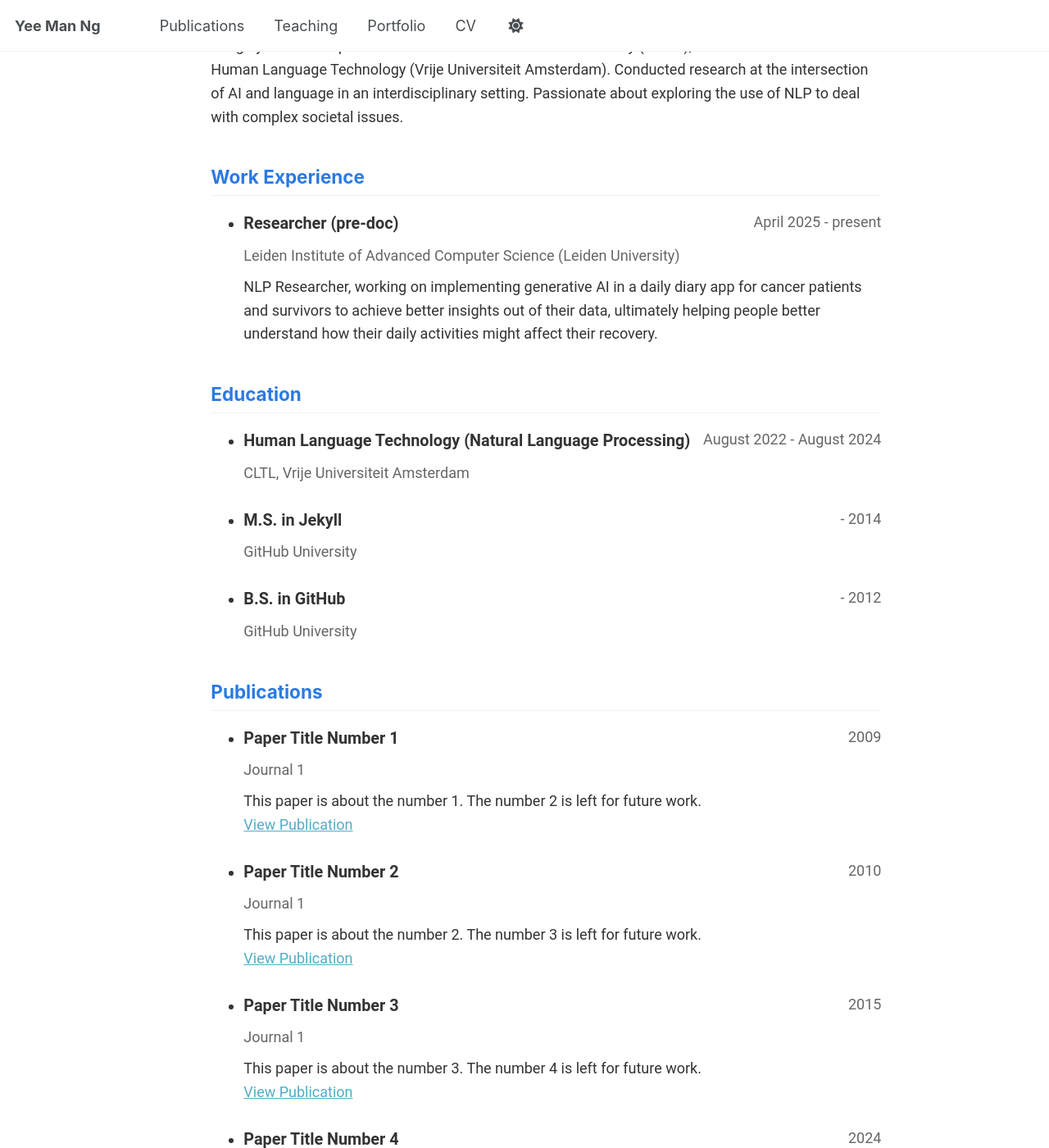
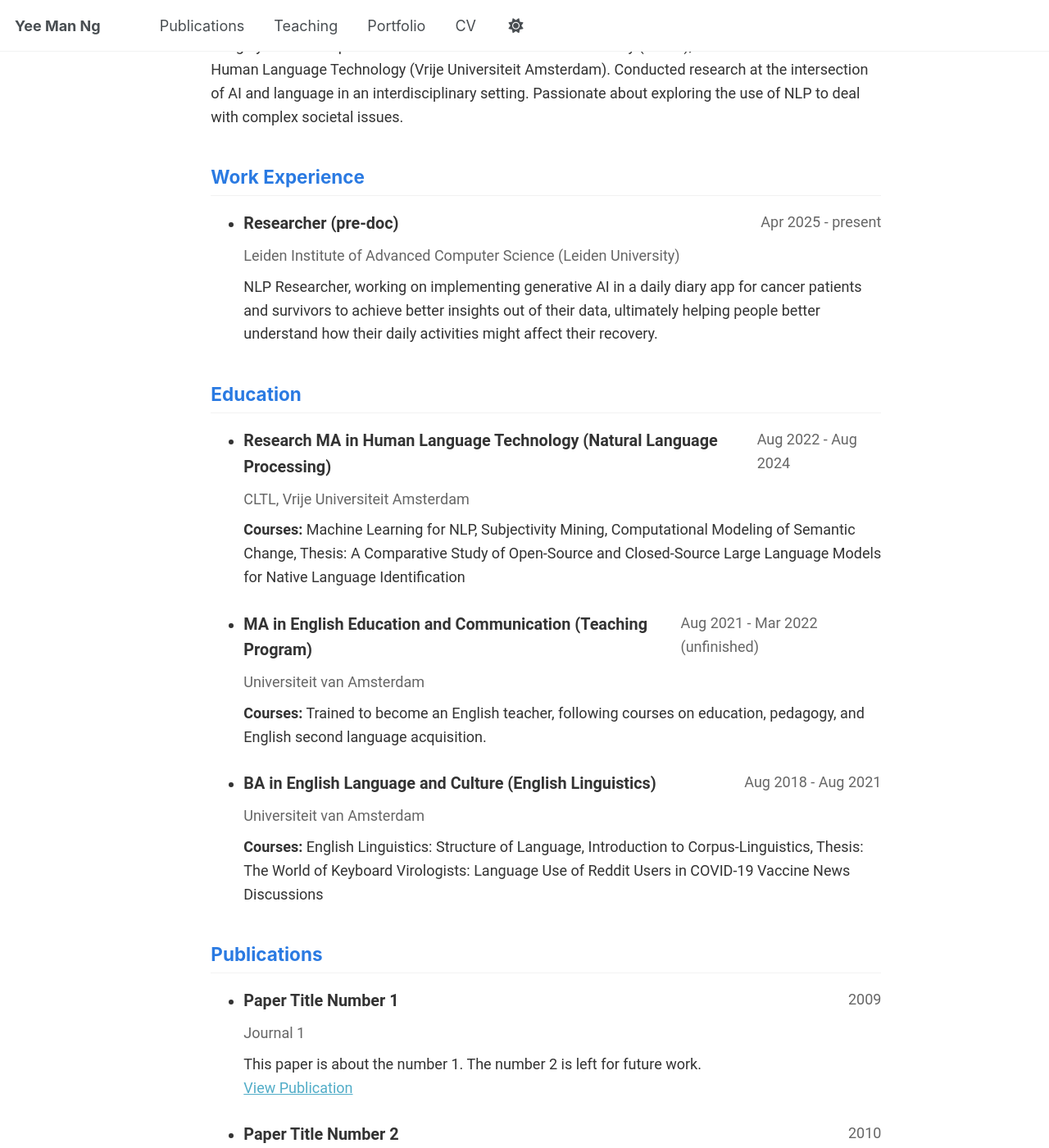
Before and after one commit to yeem4n/yeeman-ng, a Jekyll site: the page built from _pages/cv-json.md, in a window 1280 px wide and 1400 px high, scrolled down 404 px. Shown: the whole window at 82% size. Built offline with Jekyll 4.4.1, drawn with Linux system fonts in a browser that asks for light colours.

Commit message:
Update cv.json

```diff
--- a/_data/cv.json
+++ b/_data/cv.json
@@ -16,7 +16,7 @@
     "profiles": [
       {
         "network": "Google Scholar",
-        "username": "",
+        "username": "Yee Man Ng",
         "url": "https://scholar.google.nl/citations?user=x7Cmb4EAAAAJ&hl=nl"
       },
       {
@@ -26,14 +26,14 @@
       },
       {
         "network": "GitHub",
-        "username": "academicpages",
+        "username": "yeem4n",
         "url": "https://github.com/yeem4n"
       }
     ]
   },
   "work": [
     {"position": "Researcher (pre-doc)",
-     "startDate": "April 2025",
+     "startDate": "Apr 2025",
      "endDate": "present",
      "company": "Leiden Institute of Advanced Computer Science (Leiden University)",
      "summary": "NLP Researcher, working on implementing generative AI in a daily diary app for cancer patients and survivors
@@ -44,30 +44,31 @@
   "education": [
     {
       "institution": "CLTL, Vrije Universiteit Amsterdam",
-      "area": "Human Language Technology (Natural Language Processing)",
+      "area": "Research MA in Human Language Technology (Natural Language Processing)",
       "studyType": "Research MA",
-      "startDate": "August 2022",
-      "endDate": "August 2024",
+      "startDate": "Aug 2022",
+      "endDate": "Aug 2024",
       "gpa": null,
-      "courses": []
+      "courses": ["Machine Learning for NLP", "Subjectivity Mining", "Computational Modeling of Semantic Change", "Thesis: A Comparative Study of Open-Source and Closed-Source Large Language Models for Native Language Identification"]
     },
     {
-      "institution": "GitHub University",
-      "area": "M.S. in Jekyll",
+      "institution": "Universiteit van Amsterdam",
+      "area": "MA in English Education and Communication (Teaching Program)",
       "studyType": "",
-      "startDate": "",
-      "endDate": "2014",
+      "startDate": "Aug 2021",
+      "endDate": "Mar 2022 (unfinished)",
       "gpa": null,
-      "courses": []
+      "courses": ["Trained to become an English teacher, following courses on education, pedagogy, and English second
+      language acquisition."]
     },
     {
-      "institution": "GitHub University",
-      "area": "B.S. in GitHub",
+      "institution": "Universiteit van Amsterdam",
+      "area": "BA in English Language and Culture (English Linguistics)",
       "studyType": "",
-      "startDate": "",
-      "endDate": "2012",
+      "startDate": "Aug 2018",
+      "endDate": "Aug 2021",
       "gpa": null,
-      "courses": []
+      "courses": ["English Linguistics: Structure of Language", "Introduction to Corpus-Linguistics", "Thesis: The World of Keyboard Virologists: Language Use of Reddit Users in COVID-19 Vaccine News Discussions"]
     }
   ],
   "skills": [],
```
